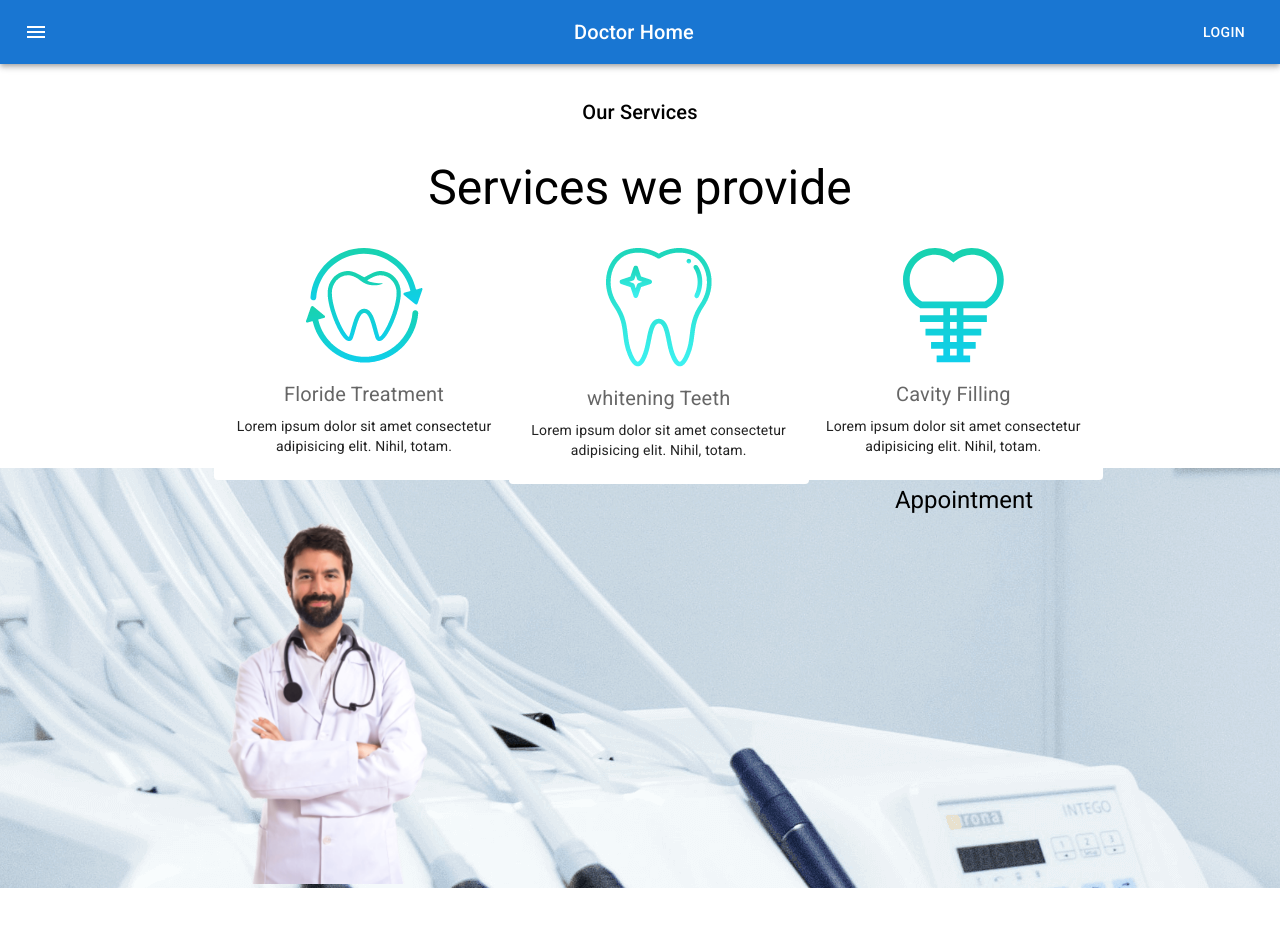
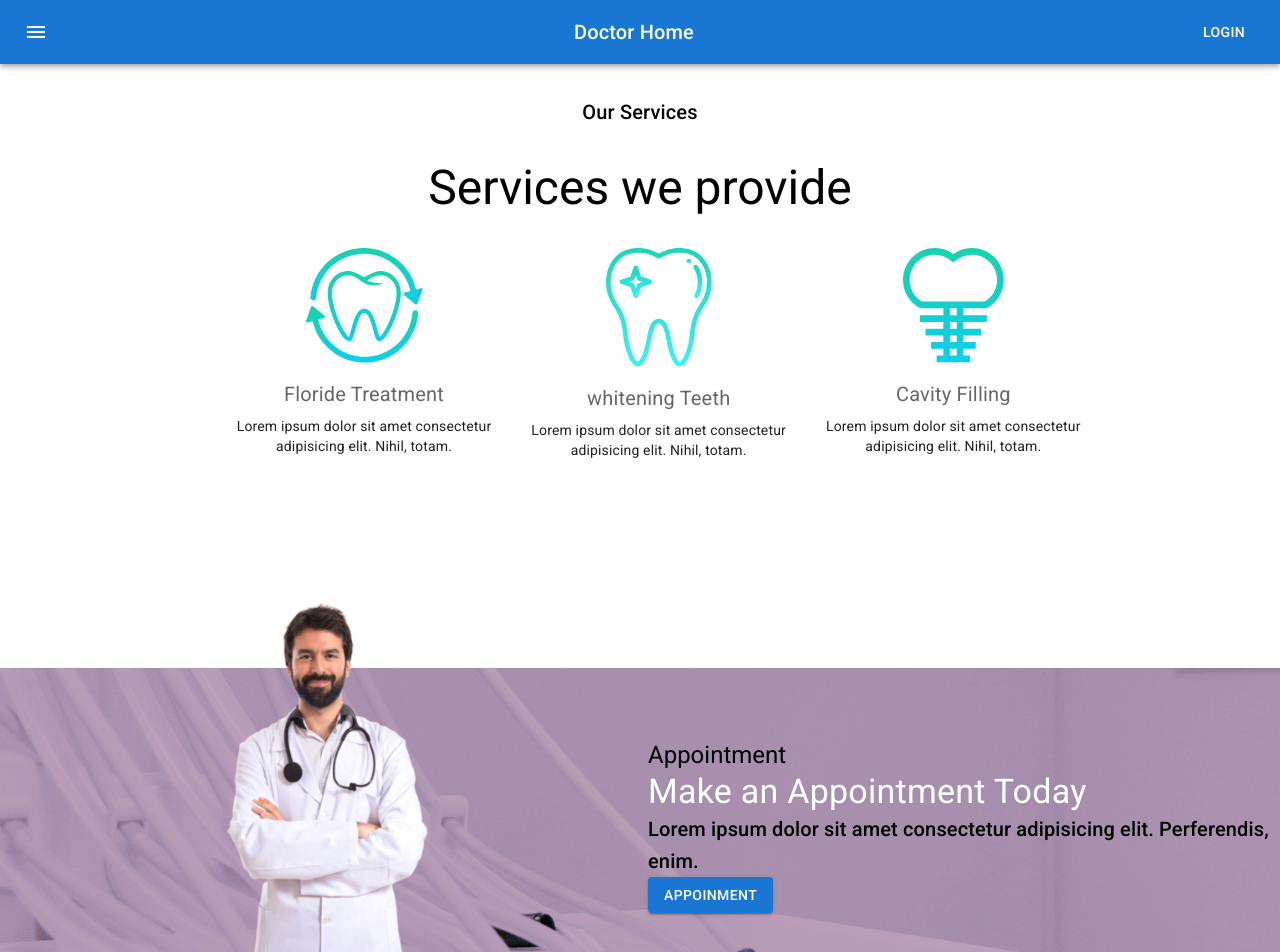
Before and after one commit to taseenbappi/doctor-portal-frontend, a React (Create React App) app: page / in a window 1280 px wide. Shown: the top 952 px of the page. Before the commit the page ends 888 px from the top, so only its background shows below. Built offline with nearby package versions, Linux system fonts and the light colour scheme.

Commit message:
appoinment banner improve

```diff
--- a/src/Pages/Home/AppoinmentBanner/AppoinmentBanner.js
+++ b/src/Pages/Home/AppoinmentBanner/AppoinmentBanner.js
@@ -1,11 +1,15 @@
 import React from 'react';
 import Box from '@mui/material/Box';
 import Grid from '@mui/material/Grid';
-import { Typography } from '@mui/material';
+import { Button, Typography } from '@mui/material';
 import doctor from '../../../images/doctor.png';
 import doctorbg from '../../../images/appointment-bg.png';
 const appoinmentbg = {
-    background: `url(${doctorbg})`
+    background: `url(${doctorbg})`,
+    marginTop: 200,
+    backgroundColor: "rgba(134, 72, 121 , 0.5)",
+    backgroundBlendMode: "darken"
+
 }
 
 const AppoinmentBanner = () => {
@@ -16,14 +20,31 @@ const AppoinmentBanner = () => {
                 <Grid item xs={12} md={6}>
                     <img
                         style={{
-                            height: "400px"
+                            height: "400px",
+                            marginTop: "-120px"
                         }}
                         src={doctor} alt="" />
                 </Grid>
-                <Grid item xs={12} md={6}>
-                    <Typography variant="h5">
-                        Appointment
-                    </Typography>
+                <Grid sx={{
+                    display: 'flex',
+                    flexDirection: 'column',
+                    justifyContent: 'center',
+                    alignItems: 'center',
+                    textAlign: "left"
+                }} item xs={12} md={6} >
+                    <Box>
+                        <Typography variant="h5">
+                            Appointment
+                        </Typography>
+                        <Typography variant="h4" style={{ color: "white" }}>
+                            Make an Appointment Today
+                        </Typography>
+                        <Typography variant="h6">
+                            Lorem ipsum dolor sit amet consectetur adipisicing elit. Perferendis, enim.
+                        </Typography>
+                        <Button variant="contained">Appoinment</Button>
+                    </Box>
+
 
                 </Grid>
 
```
Also changed, not shown: 1 other file (tests, documents, lock files or other folders).
